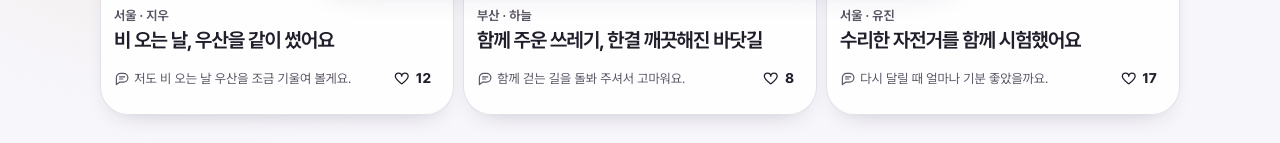
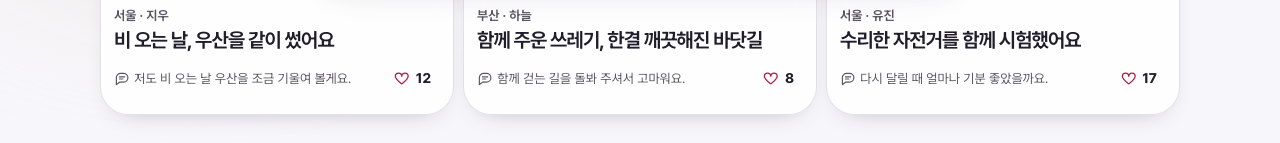
Before and after one commit to Ryu-Jemu/Codex_Community_Hackathon, a React (Vite) app: page / in a window 1280 px wide. Shown: the part 809-952 px from the top of the page. Built offline with nearby package versions, Linux system fonts and the light colour scheme.

Commit message:
Give likes a warm red heart treatment

```diff
--- a/src/ui/Profile.tsx
+++ b/src/ui/Profile.tsx
@@ -123,7 +123,7 @@ export default function Profile({
         <div className="section-heading"><h2 id="profile-badges-title">배지</h2></div>
         <ul className="profile-badge-grid" role="list">
           {badges.map((badge) => (
-            <li className="surface profile-badge-card" key={badge.id} data-earned={badge.earned}>
+            <li className="surface profile-badge-card" key={badge.id} data-badge={badge.id} data-earned={badge.earned}>
               <div className="profile-badge-state">
                 <span className="profile-badge-icon"><Icon name={badgeIcons[badge.id]} /></span>
                 <span>{badge.earned ? '획득' : '잠김'}</span>
--- a/src/ui/profile.css
+++ b/src/ui/profile.css
@@ -240,6 +240,11 @@
   color: var(--ink);
 }
 
+.profile-badge-card[data-badge="first-heart"][data-earned="true"] .profile-badge-icon {
+  background: var(--heart-soft);
+  color: var(--heart-red);
+}
+
 .profile-badge-card h3 { font-size: 1.04rem; }
 .profile-badge-card p { margin: 0; color: var(--muted); font-size: .875rem; }
 
--- a/src/ui/styles.css
+++ b/src/ui/styles.css
@@ -4,6 +4,8 @@
   --page: #f7f6fa;
   --muted: #5b5665;
   --accent: #214bc6;
+  --heart-red: #ad1e43;
+  --heart-soft: #fce9ef;
   --paper: #fff;
   --line: #e2dfe8;
   --accent-soft: #eaf0ff;
@@ -286,7 +288,9 @@ img { display: block; max-inline-size: 100%; }
   font-weight: 750;
   font-size: .875rem;
 }
-button.heart[aria-pressed="true"] { border-color: var(--control-line); background: var(--accent-soft); }
+.heart svg,
+[data-alert-kind="like"] .item-icon svg { color: var(--heart-red); }
+button.heart[aria-pressed="true"] { border-color: var(--heart-red); background: var(--heart-soft); }
 span.heart { pointer-events: none; }
 .empty-state { padding: 24px 18px; color: var(--muted); }
 
```
